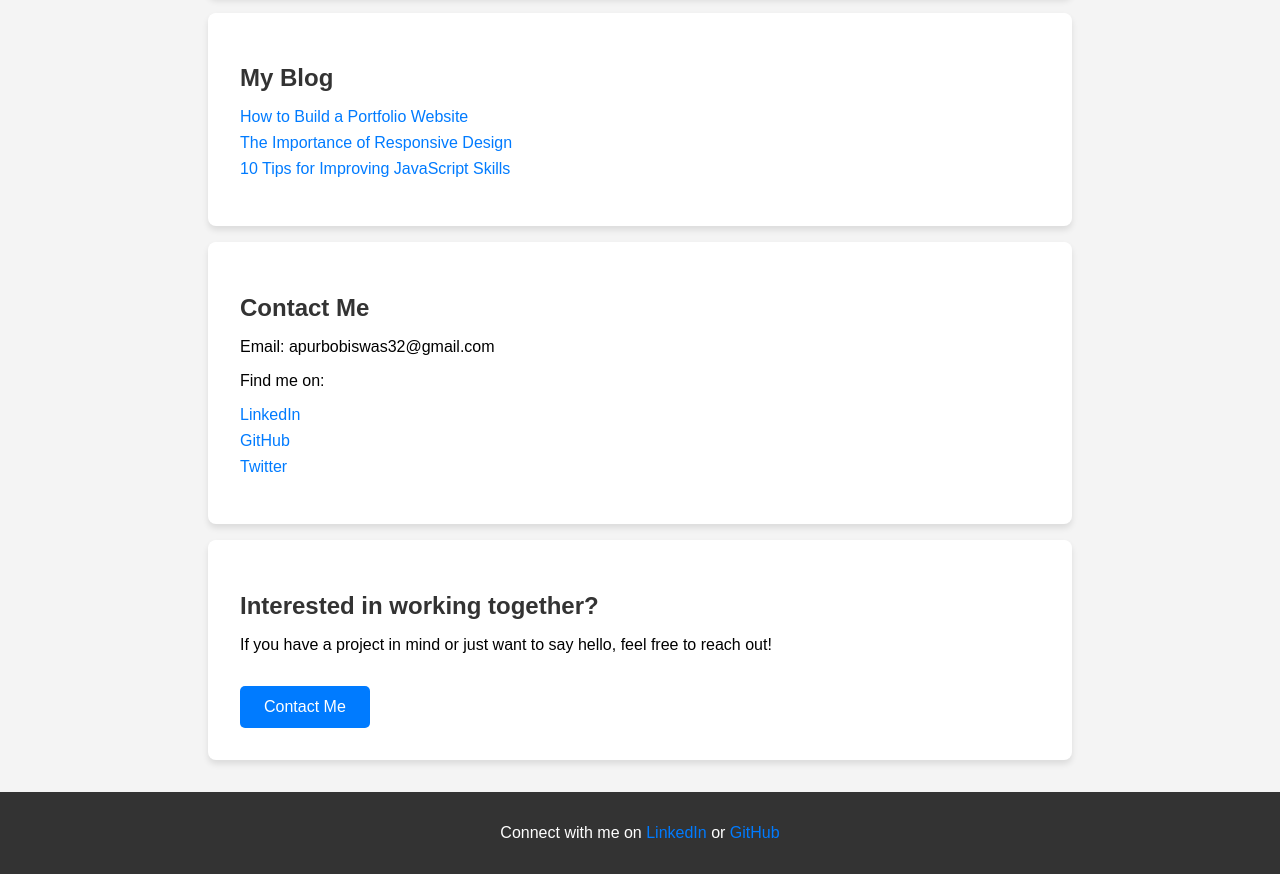
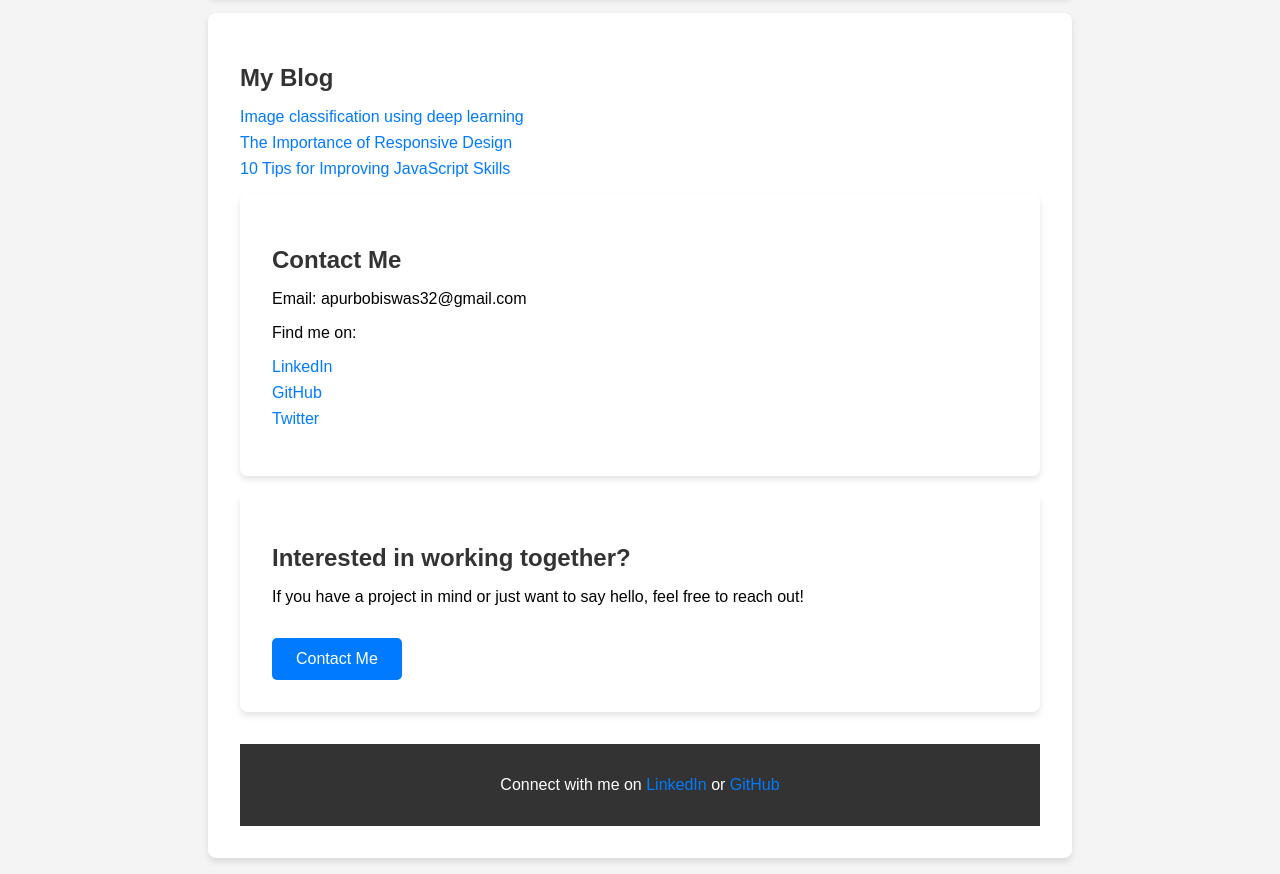
Before and after one commit to ApurboBro/Portfolio, a plain HTML site: page index.html in a window 1280 px wide. Shown: the part 1843-2717 px from the top of the page. Drawn offline with nearby package versions, Linux system fonts and the light colour scheme.

Commit message:
Added blog page for image classification

```diff
--- /dev/null
+++ b/css/image-classification.css
@@ -0,0 +1,58 @@
+/* Blog-Specific Styles */
+body {
+    font-family: 'Arial', sans-serif;
+    background-color: #f4f4f4;
+    margin: 0;
+    padding: 0;
+}
+
+header {
+    background-color: #333;
+    color: white;
+    text-align: center;
+    padding: 1.5rem;
+}
+
+section {
+    max-width: 800px;
+    margin: 2rem auto;
+    padding: 1.5rem;
+    background: #fff;
+    border-radius: 10px;
+    box-shadow: 0 4px 8px rgba(0, 0, 0, 0.2);
+}
+
+h1, h2 {
+    color: #333;
+}
+
+ul {
+    padding-left: 1.5rem;
+}
+
+ul li {
+    margin: 0.5rem 0;
+    line-height: 1.6;
+}
+
+ul li i {
+    color: #007bff;
+    margin-right: 0.5rem;
+}
+
+footer {
+    text-align: center;
+    margin-top: 2rem;
+    padding: 1rem;
+    background-color: #333;
+    color: #fff;
+}
+
+footer a {
+    color: #007bff;
+    text-decoration: none;
+}
+
+footer a:hover {
+    text-decoration: underline;
+}
--- a/index.html
+++ b/index.html
@@ -64,11 +64,10 @@
     <section id="blog" data-aos="fade-up">
         <h2>My Blog</h2>
         <ul>
-            <li><a href="#">How to Build a Portfolio Website</a></li>
+            <li><a href="blog/image-classification.html">Image classification using deep learning</a></li>
             <li><a href="#">The Importance of Responsive Design</a></li>
             <li><a href="#">10 Tips for Improving JavaScript Skills</a></li>
         </ul>
-    </section>
 
     <!-- Contact Section -->
     <section id="contact" data-aos="fade-up">
```
Also changed, not shown: blog/image-classification.html (added, +34 -0 lines).
